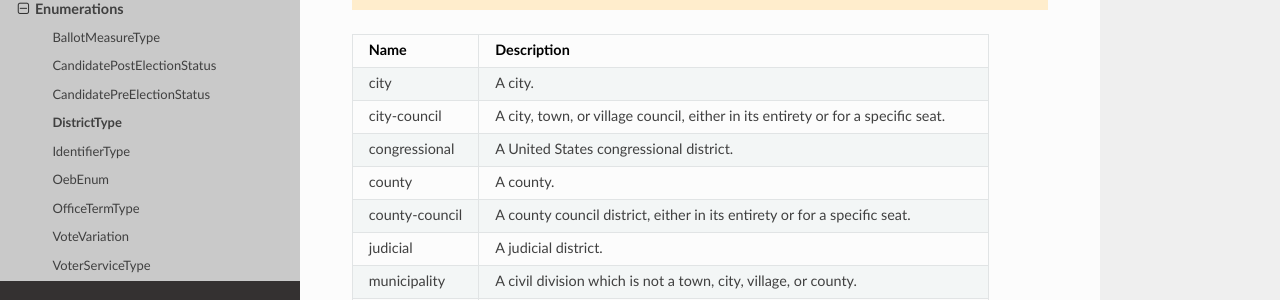
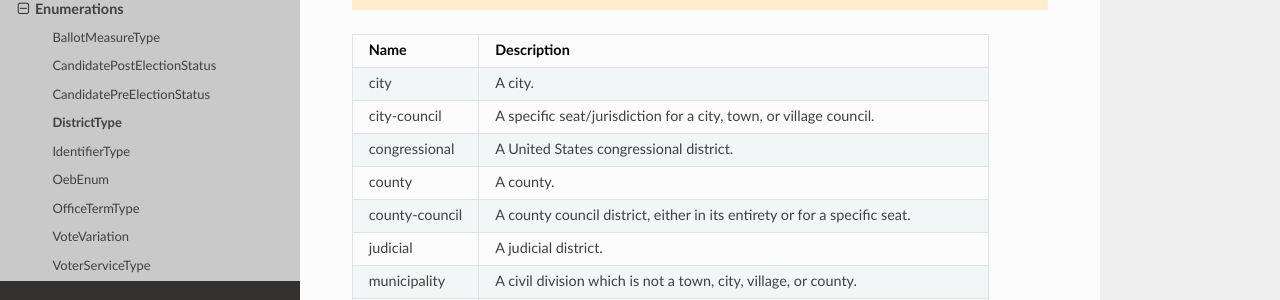
Before and after one commit to votinginfoproject/vip-specification, a Sphinx documentation site: the page built from docs/xml/enumerations/district_type.rst, in a window 1280 px wide and 1111 px high. Shown: the part 227-527 px from the top of the window. Built offline with Sphinx 7.4.7 and the Read the Docs theme 2.0.0, drawn with Linux system fonts in a browser that asks for light colours.

Commit message:
Updated definition of city-council to indicate that it only represents a single seat or jurisdiction, not the whole city.

```diff
--- a/docs/xml/enumerations/district_type.rst
+++ b/docs/xml/enumerations/district_type.rst
@@ -11,7 +11,7 @@ DistrictType
 +======================+==================================================================================+
 | city                 | A city.                                                                          |
 +----------------------+----------------------------------------------------------------------------------+
-| city-council         | A city, town, or village council, either in its entirety or for a specific seat. |
+| city-council         | A specific seat/jurisdiction for a city, town, or village council.               |
 +----------------------+----------------------------------------------------------------------------------+
 | congressional        | A United States congressional district.                                          |
 +----------------------+----------------------------------------------------------------------------------+
```
